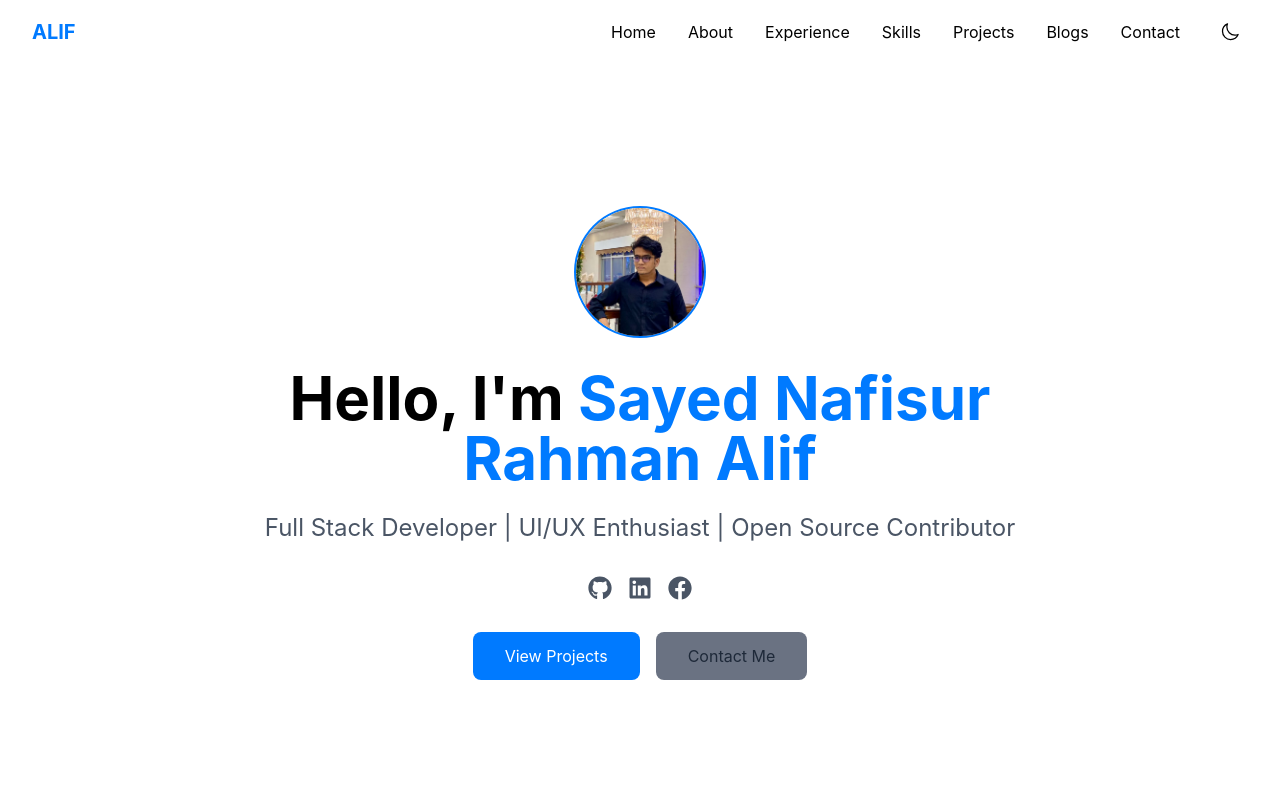
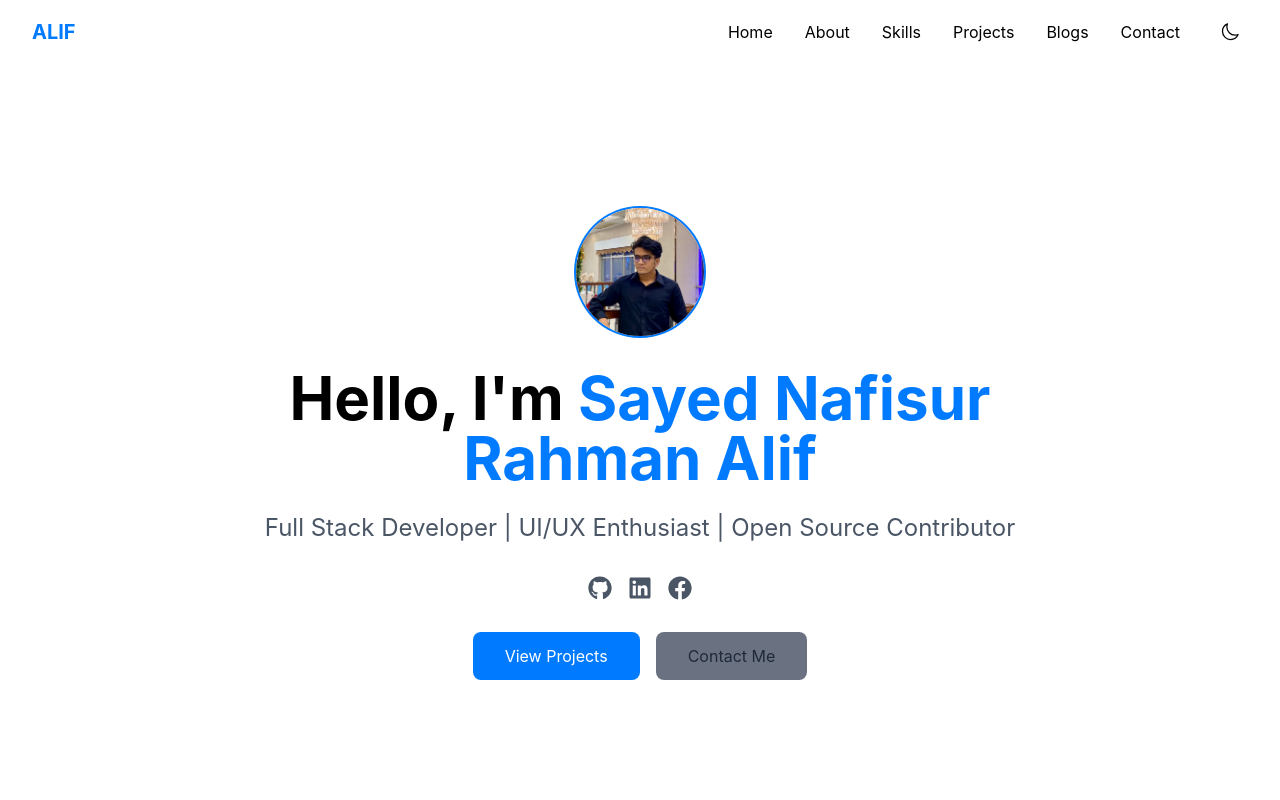
Before and after one commit to SayedAliff/Portfolio-website, a Next.js app: page / in a window 1280 px wide. Shown: the top 800 px of the page. Built offline with nearby package versions, Linux system fonts and the light colour scheme.

Commit message:
feat: Final single-page structure and hidden experience section

```diff
--- a/src/app/components/Navbar.tsx
+++ b/src/app/components/Navbar.tsx
@@ -1,4 +1,4 @@
-// src/app/components/Navbar.tsx (Updated for Single-Page Navigation)
+
 
 'use client'
 import Link from 'next/link'
@@ -15,29 +15,24 @@ export default function Navbar() {
     setIsMobileMenuOpen(!isMobileMenuOpen);
   };
 
-  // 🛠️ FIX: Changed links to hash tags (#) for Single-Page Smooth Scrolling Navigation
+  // Menu items using hash links (#) for smooth scrolling
   const menuItems = [
-    { href: '/', label: 'Home' }, // Home stays '/' to go to the top
+    { href: '/', label: 'Home' },
     { href: '#about', label: 'About' },
-    { href: '#experience', label: 'Experience' }, // Target the #experience ID
+    // Experience link is temporarily removed from Navbar
+    // { href: '#experience', label: 'Experience' },
     { href: '#skills', label: 'Skills' },
     { href: '#projects', label: 'Projects' },
     { href: '#blogs', label: 'Blogs' },
-    { href: '#contact', label: 'Contact' }, // Target the #contact ID
+    { href: '#contact', label: 'Contact' },
   ];
 
   return (
     <nav className="fixed w-full bg-white/80 dark:bg-dark/80 backdrop-blur-sm z-50">
 
-      {/* CRITICAL FIX:
-        1. 'container' class is REMOVED (it adds default centering/margins).
-        2. 'mx-auto' class is REMOVED (it centers the content horizontally).
-        3. 'px-8' is set to provide sufficient space from the screen edges.
-      */}
       <div className="max-w-7xl px-8">
         <div className="flex items-center justify-between h-16">
 
-          {/* This Link (ALIF) is now pushed fully to the left */}
           <Link href="/" className="text-xl font-bold text-primary">
           ALIF
           </Link>
@@ -47,7 +42,6 @@ export default function Navbar() {
             {menuItems.map((item) => (
               <Link
                 key={item.href}
-                // href now points to the section IDs (#about, #contact, etc.)
                 href={item.href}
                 className="hover:text-primary transition-colors"
               >
--- a/src/app/page.tsx
+++ b/src/app/page.tsx
@@ -1,7 +1,6 @@
-// src/app/page.tsx (FINAL FULL-SCREEN ASSEMBLY)
+
 
 // Import components from their respective folders/files:
-// Note: Ensure you have successfully created the individual component files (Skills.tsx, etc.)
 import AboutPage from './about/page';
 import BlogsPage from './blogs/page';
 import ContactPage from './contact/page';
@@ -10,7 +9,7 @@ import ContactPage from './contact/page';
 import Hero from './components/Hero';
 import Projects from './components/Projects';
 import Skills from './components/Skills';
-import Experience from './components/Experience';
+import Experience from './components/Experience'; // Imported but commented out in JSX
 import Education from './components/Education';
 
 
@@ -19,15 +18,11 @@ export default function Home() {
     <main>
 
       {/* 1. Home / Hero Section - ID target: #home */}
-      {/* min-h-screen ensures this section uses at least the full viewport height */}
       <section id="home" className="min-h-screen">
           <Hero />
       </section>
 
-      {/* 2. About Section - ID target: #about
-          FIX: min-h-screen ensures full height.
-          FIX: flex classes vertically center the content.
-      */}
+      {/* 2. About Section - ID target: #about */}
       <section
           id="about"
           className="min-h-screen py-8 flex flex-col items-center justify-center">
@@ -41,12 +36,16 @@ export default function Home() {
           <Skills />
       </section>
 
-      {/* 4. Experience Section - ID target: #experience */}
+      {/* 4. Experience Section - ID target: #experience
+          THE COMPONENT IS COMMENTED OUT (Hidden from the website)
+      */}
+      {/*
       <section
           id="experience"
           className="min-h-screen py-8 flex flex-col items-center justify-center">
           <Experience />
       </section>
+      */}
 
       {/* 5. Education Section - ID target: #education */}
       <section
@@ -62,7 +61,12 @@ export default function Home() {
           <Projects />
       </section>
 
-      {/* 7. Contact Section - ID target: #contact */}
+      {/* 7. Blogs Section - ID target: #blogs */}
+      <section id="blogs">
+          <BlogsPage />
+      </section>
+
+      {/* 8. Contact Section - ID target: #contact */}
       <section
           id="contact"
           className="min-h-screen py-8 flex flex-col items-center justify-center">
```
